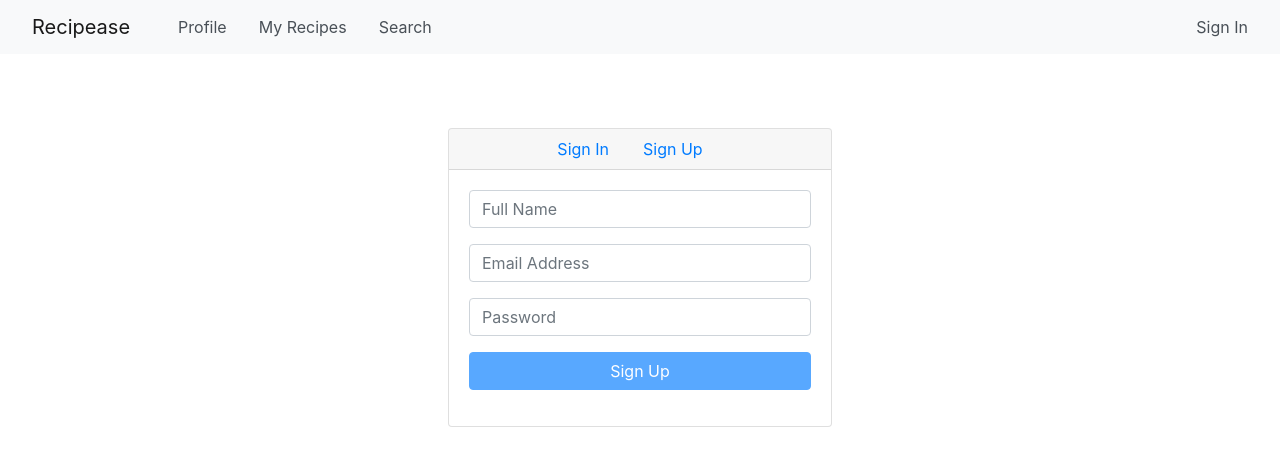
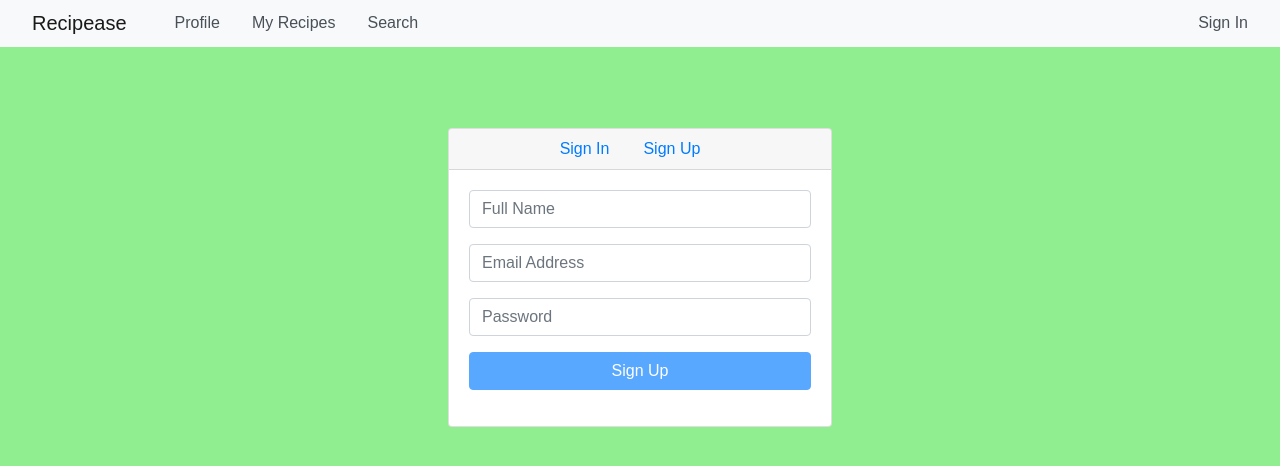
Before and after one commit to MartinSchreiner/recipe-site-frontend, an Angular app: page /signup in a window 1280 px wide. Shown: the top 466 px of the page. Built offline with nearby package versions, Linux system fonts and the light colour scheme.

Commit message:
updated to work for heroku

```diff
--- a/server.js
+++ b/server.js
@@ -5,11 +5,11 @@
 const app = express();
 
 // Serve only the static files form the dist directory
-app.use(express.static(__dirname + '/dist/recipease-femds'));
+app.use(express.static(__dirname + '/dist/RecipeSite'));
 
 app.get('/*', function(req,res) {
 
-res.sendFile(path.join(__dirname+'/dist/recipease-femds/index.html'));
+res.sendFile(path.join(__dirname+'/dist/RecipeSite/index.html'));
 });
 
 // Start the app by listening on the default Heroku port
--- a/src/app/app.component.css
+++ b/src/app/app.component.css
@@ -10,3 +10,7 @@
     padding: 0.25rem 1rem;
     color: #495057;
 }
+
+html{
+    background-color: lightgreen;
+}
--- a/src/app/app.component.html
+++ b/src/app/app.component.html
@@ -1,3 +1,4 @@
+<html>
 <nav class="navbar navbar-expand-lg navbar-light bg-light fixed-top">
     <a class="navbar-brand" routerLink="">Recipease</a>
     <button class="navbar-toggler" data-target="#my-nav" data-toggle="collapse" aria-controls="my-nav" aria-expanded="false" aria-label="Toggle navigation">
@@ -26,3 +27,4 @@
     </div>
 </nav>
 <router-outlet></router-outlet>
+</html>
--- a/src/environments/environment.ts
+++ b/src/environments/environment.ts
@@ -4,8 +4,8 @@
 
 export const environment = {
   production: false,
-  userAPIurl: 'https://recipease-mds.herokuapp.com/userAPI',
-  recipeAPIurl: 'https://recipease-mds.herokuapp.com/recipeAPI'
+  userAPIurl: 'http://localhost:3001/userAPI',
+  recipeAPIurl: 'http://localhost:3001/recipeAPI'
 };
 
 /*
--- a/src/index.html
+++ b/src/index.html
@@ -1,5 +1,13 @@
 <!doctype html>
 <html lang="en">
+<head>
+  <meta charset="utf-8">
+  <title>RecipeSite</title>
+  <base href="/">
+
+  <meta name="viewport" content="width=device-width, initial-scale=1">
+  <link rel="icon" type="image/x-icon" href="favicon.ico">
+</head>
 <body>
   <app-root></app-root>
 </body>
--- a/src/styles.css
+++ b/src/styles.css
@@ -1 +1,4 @@
 /* You can add global styles to this file, and also import other style files */
+html{
+    background-color: lightgreen;
+}
```
